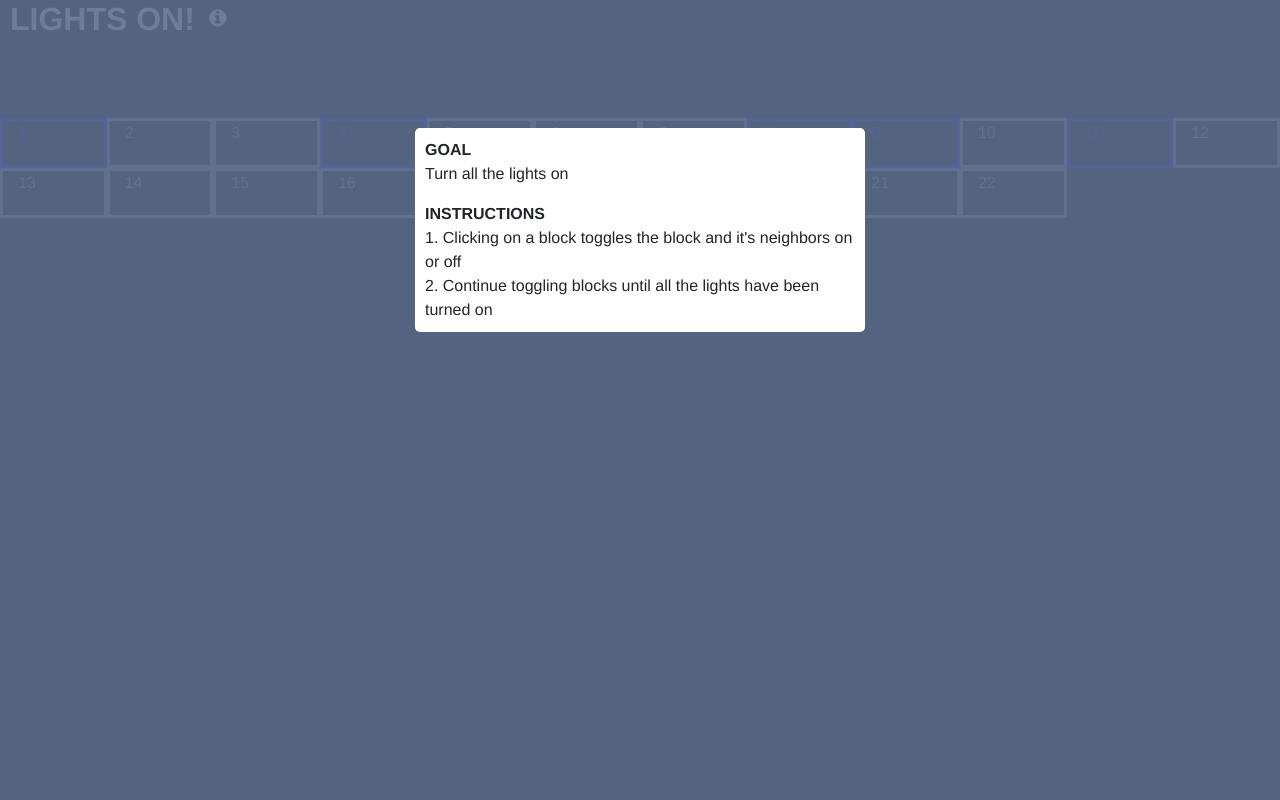
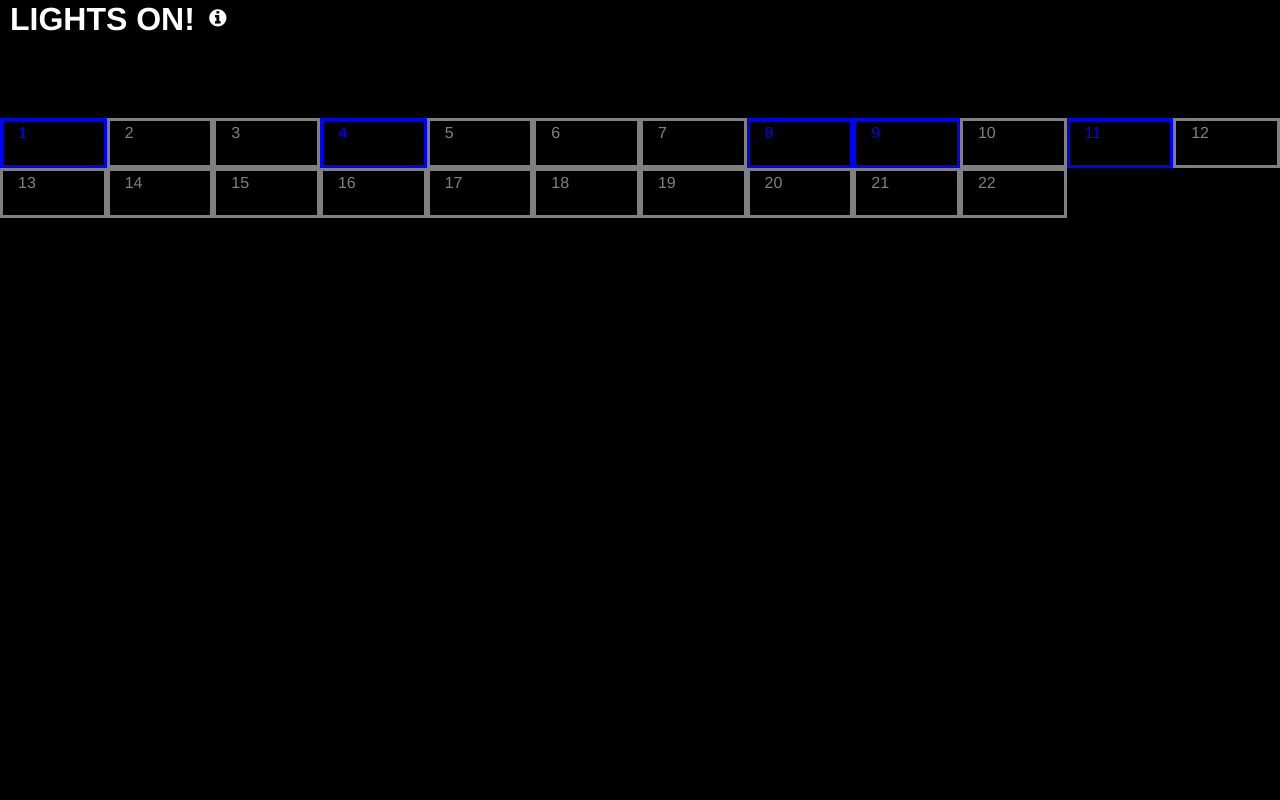
Before and after one commit to manugarg7384/Pausch, a Django app: page / in a window 1280 px wide. Run offline with Django 3.2, Linux system fonts and the light colour scheme; parts of the project's set-up code (start-up, migrations or seed data) failed here and were passed over; some libraries are stand-ins or nearby versions.

Commit message:
Update Home.html

```diff
--- a/webapp/pauschproject/templates/Home.html
+++ b/webapp/pauschproject/templates/Home.html
@@ -157,7 +157,7 @@
 			</div>
      </div>
 
-    <div class="cd-popup is-visible" role="alert">
+    <div class="cd-popup" role="alert">
       <div class="cd-popup-container">
         <h2>Goal</h2>
         <br>
```
